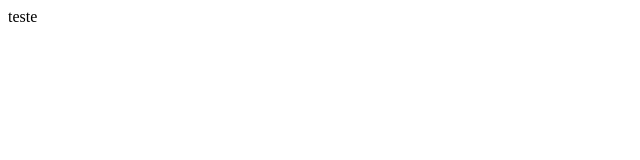
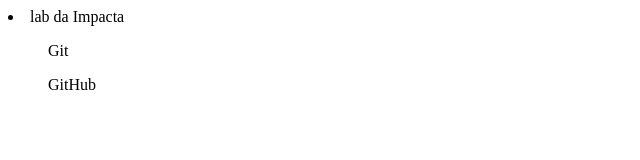
Before and after one commit to JOTAUCHOA/portal, a plain HTML site: page index.html in a window 1280 px wide. Shown: the whole page, without its empty margins (0-640 px from the left). Drawn offline with Linux system fonts and the light colour scheme.

Commit message:
Segundo commit

```diff
--- a/index.html
+++ b/index.html
@@ -1,5 +1,7 @@
 <html>
   <body>
-    <div>teste</div>
+    <li>lab da Impacta</li>
+    <ul>Git</ul>
+    <ul>GitHub</ul>
   </body>
 </html>
```
